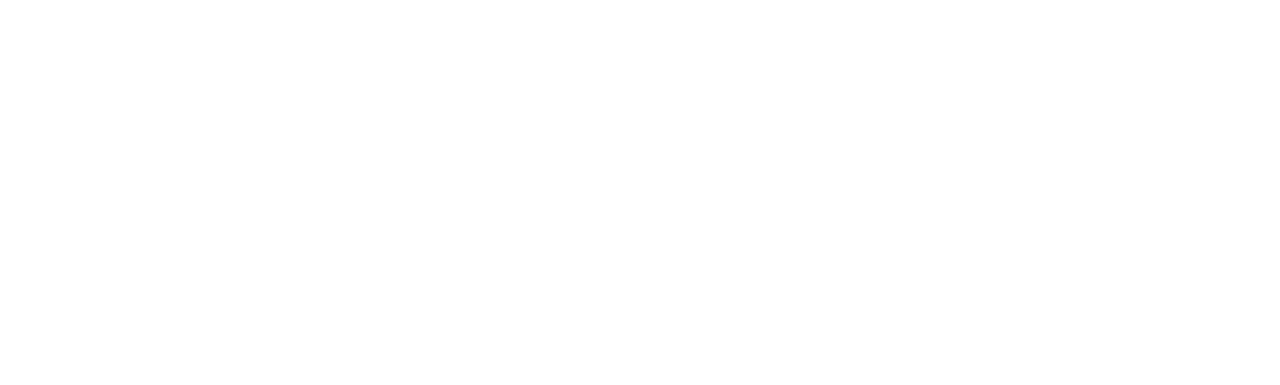
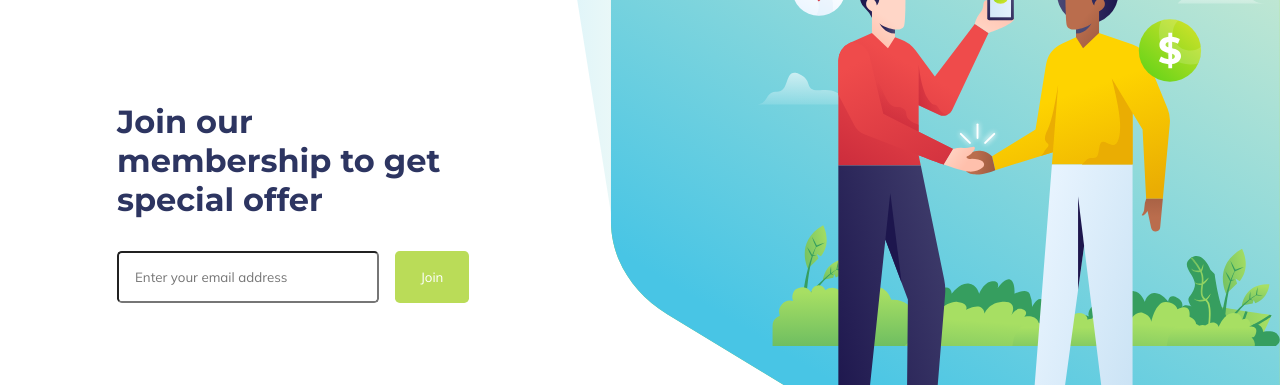
Before and after one commit to micheldslive/healthy-food, a React (Vite) app: page / in a window 1280 px wide. Shown: the part 3296-3681 px from the top of the page. Before the commit the page ends 3238 px from the top, so only its background shows below. Built offline with nearby package versions, Linux system fonts and the light colour scheme.

Commit message:
feat: create joinMember Section and added react memo

```diff
--- a/src/components/bestRecipes/styled.ts
+++ b/src/components/bestRecipes/styled.ts
@@ -1,5 +1,5 @@
 import styled from "styled-components";
-import { FlexBox, TextHealthy } from "../../styles/mixins";
+import { FlexBox, TextHealthy } from "@/styles/mixins";
 
 export const BestRecipesFull = styled.div`
   background: var(--grey-1);
--- /dev/null
+++ b/src/components/joinMember/index.tsx
@@ -0,0 +1,23 @@
+import { data } from "@/mocks/data"
+import { memo } from "react"
+import * as C from "./styled"
+
+const JoinMember = () => {
+  const { join } = data
+
+  return (
+    <C.JoinMemberFull id="join">
+      <C.JoinMemberContainer>
+        <C.JoinMemberContent>
+          <C.Title>{join.title}</C.Title>
+          <C.Div>
+            <C.Input placeholder={join.placeholder} />
+            <C.Button>{join.button}</C.Button>
+          </C.Div>
+        </C.JoinMemberContent>
+      </C.JoinMemberContainer>
+    </C.JoinMemberFull>
+  )
+}
+
+export default memo(JoinMember)
--- /dev/null
+++ b/src/components/joinMember/styled.ts
@@ -0,0 +1,62 @@
+import styled from "styled-components";
+import { BG, FlexBox } from "@/styles/mixins";
+
+export const JoinMemberFull = styled.div`
+  ${BG('assets/bloco_final_image.svg', 'no-repeat', 'top right', 'contain', '45rem', 'relative')}
+
+  @media (max-width: 600px) {
+    background-size: cover;
+  }
+`;
+
+export const JoinMemberContainer = styled.section`
+  ${FlexBox('center')}
+  height: inherit;
+`;
+
+export const JoinMemberContent = styled.div`
+  padding: 2rem;
+
+  @media (max-width: 900px) {
+    background: rgba(255, 255, 255, 0.2);
+    width: 60%;
+    margin: 0 auto;
+    backdrop-filter: blur(5px);
+    border-radius: 0.5rem;
+  }
+
+  @media (max-width: 500px) {
+    width: 90%;
+  }
+`;
+
+export const Title = styled.h1`
+  color: var(--blue-1);
+  max-width: 22rem;
+`;
+
+export const Div = styled.div`
+  display: flex;
+  margin-top: 2rem;
+`;
+
+export const Input = styled.input`
+  padding: 1rem;
+  width: 100%;
+  max-width: 20rem;
+  margin-right: 1rem;
+  border-radius: 0.3rem;
+`;
+
+export const Button = styled.button`
+  padding: 1rem 1.6rem;
+  border-radius: 0.3rem;
+  border: none;
+  color: var(--white);
+  background: var(--green-2);
+  transition: 0.3s;
+
+  &:hover {
+    filter: brightness(0.9);
+  }
+`;
--- a/src/components/newRecipe/index.tsx
+++ b/src/components/newRecipe/index.tsx
@@ -1,7 +1,8 @@
 import { data } from '@/mocks/data'
+import { memo } from 'react'
 import * as C from './styled'
 
-export const NewRecipe = () => {
+const NewRecipe = () => {
 
   const { newRecipe } = data
 
@@ -23,3 +24,5 @@
     </C.NewRecipeFull>
   )
 }
+
+export default memo(NewRecipe)
--- a/src/components/serveYou/index.tsx
+++ b/src/components/serveYou/index.tsx
@@ -1,7 +1,8 @@
 import { data } from "@/mocks/data"
+import { memo } from "react"
 import * as C from "./styled"
 
-export const ServeYou = () => {
+const ServeYou = () => {
   const { serve } = data
 
   return (
@@ -22,3 +23,5 @@
     </>
   )
 }
+
+export default memo(ServeYou)
--- a/src/mocks/data.ts
+++ b/src/mocks/data.ts
@@ -105,5 +105,10 @@
         name: "Jashua",
       },
     ]
+  },
+  join: {
+    title: "Join our membership to get special offer",
+    placeholder: "Enter your email address",
+    button: "Join",
   }
 }
--- a/src/pages/home/index.tsx
+++ b/src/pages/home/index.tsx
@@ -1,9 +1,10 @@
-import { NewRecipe } from '@/components/newRecipe'
+import { Header } from '@/components/header'
+import NewRecipe from '@/components/newRecipe'
+import BestRecipes from '@/components/bestRecipes'
+import ServeYou from '@/components/serveYou'
+import ReadBlog from '@/components/blog'
+import JoinMember from '@/components/joinMember'
 import Footer from '@/components/footer'
-import { Header } from '@/components/header'
-import { BestRecipes } from '@/components/bestRecipes'
-import { ServeYou } from '@/components/serveYou'
-import { ReadBlog } from '@/components/blog'
 
 const Home = () => {
   return (
@@ -13,6 +14,7 @@
       <BestRecipes />
       <ServeYou />
       <ReadBlog />
+      <JoinMember />
       <Footer />
     </>
   )
```
Also changed, not shown: src/components/bestRecipes/index.tsx (+8 -5 lines), src/components/blog/index.tsx (+9 -6 lines).
